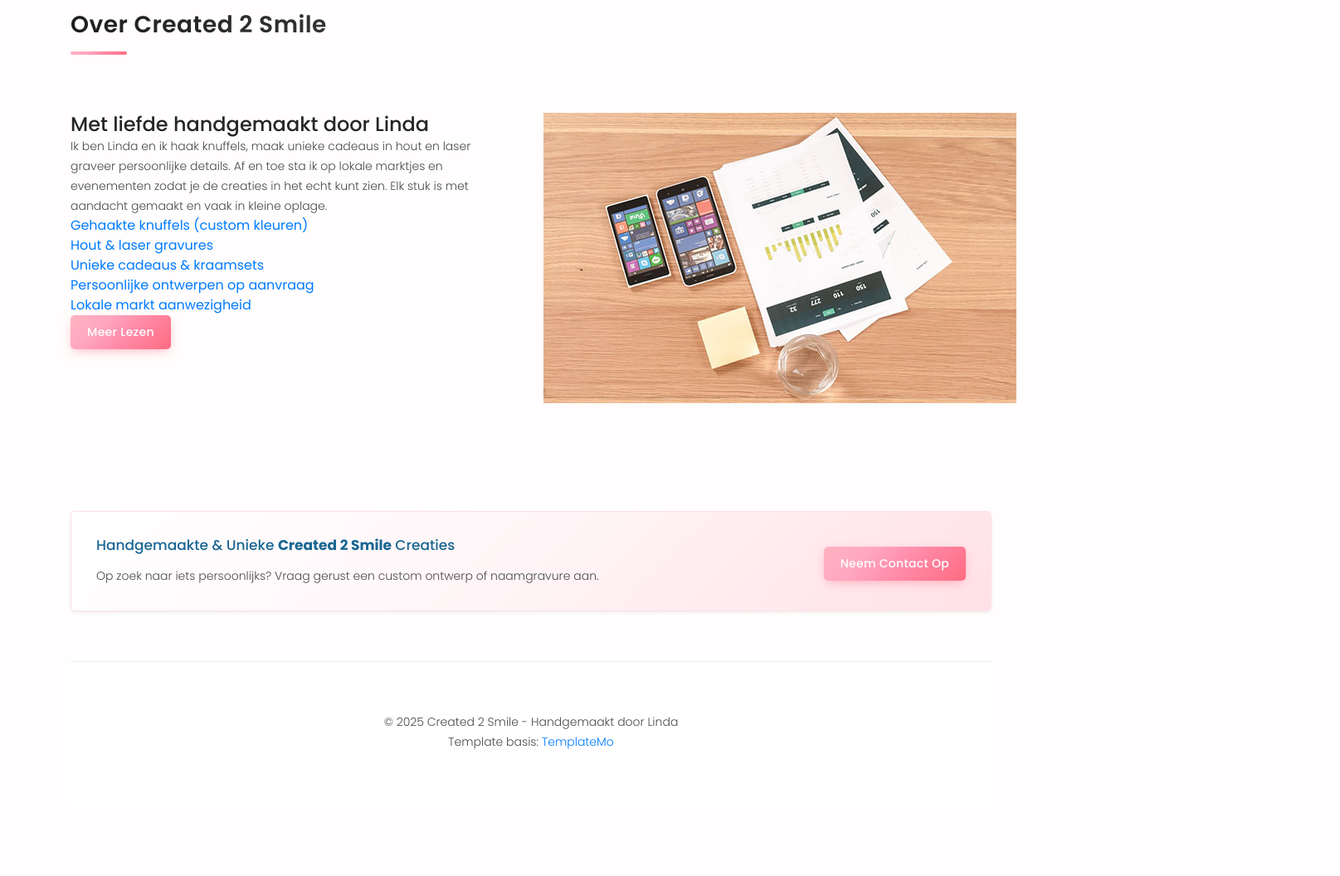
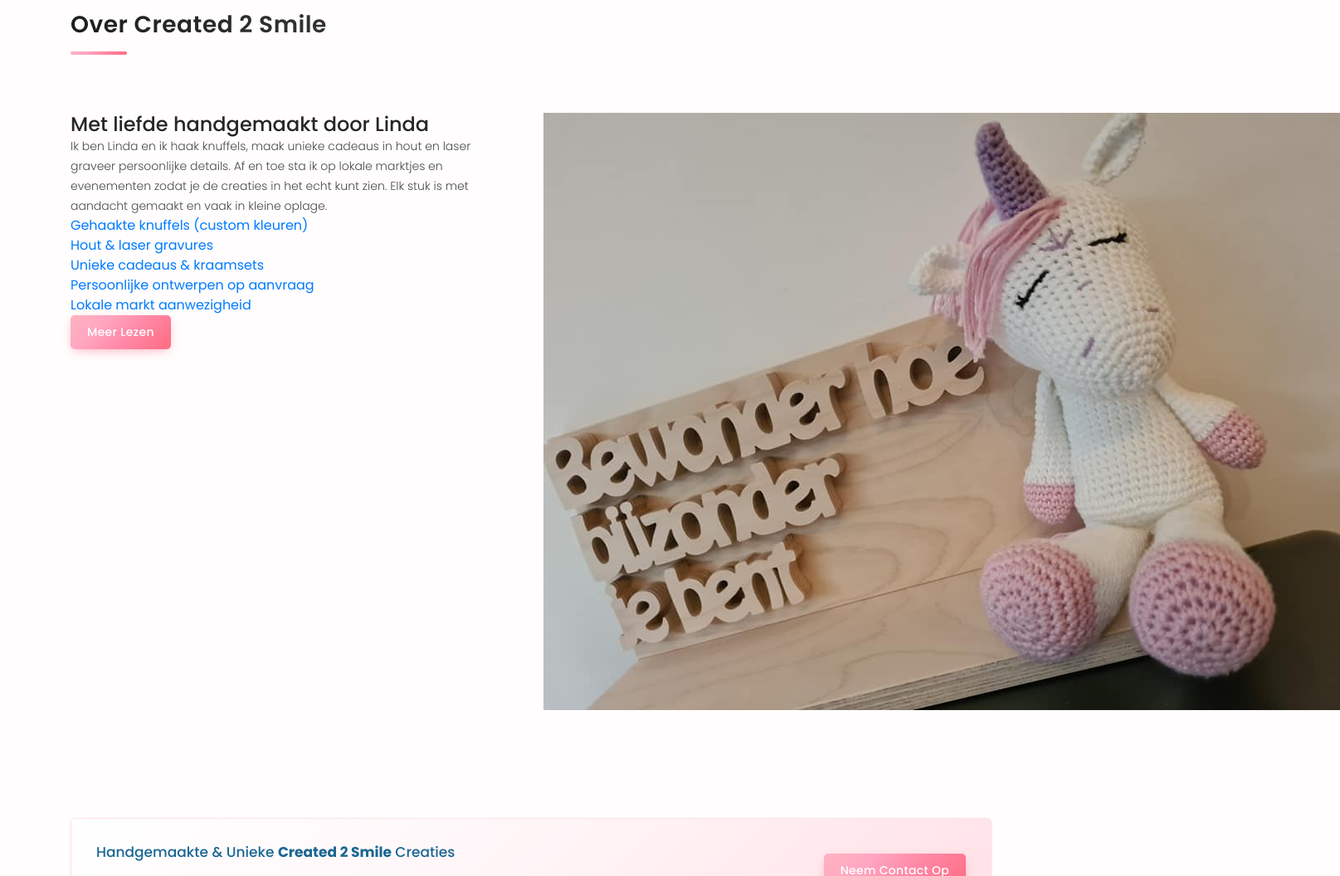
Before and after one commit to jonireyniers/created2smile, a plain HTML site: page index.html in a window 1280 px wide. Shown: the part 1800-2856 px from the top of the page at 83% size, 1615 px wide, since content can reach past the window. Before the commit the page ends 2766 px from the top, so only its background shows below. Drawn offline with Linux system fonts and the light colour scheme.

Commit message:
fix(ui): update feature image source in index.html

```diff
--- a/index.html
+++ b/index.html
@@ -198,7 +198,7 @@ https://templatemo.com/tm-546-sixteen-clothing
           </div>
           <div class="col-md-6">
             <div class="right-image">
-              <img loading="lazy" src="assets/images/feature-image.jpg" alt="Creatieve handgemaakte stukken door Linda">
+              <img loading="lazy" src="assets/images/unicorn2.jpg" alt="Creatieve handgemaakte stukken door Linda">
             </div>
           </div>
         </div>
```
